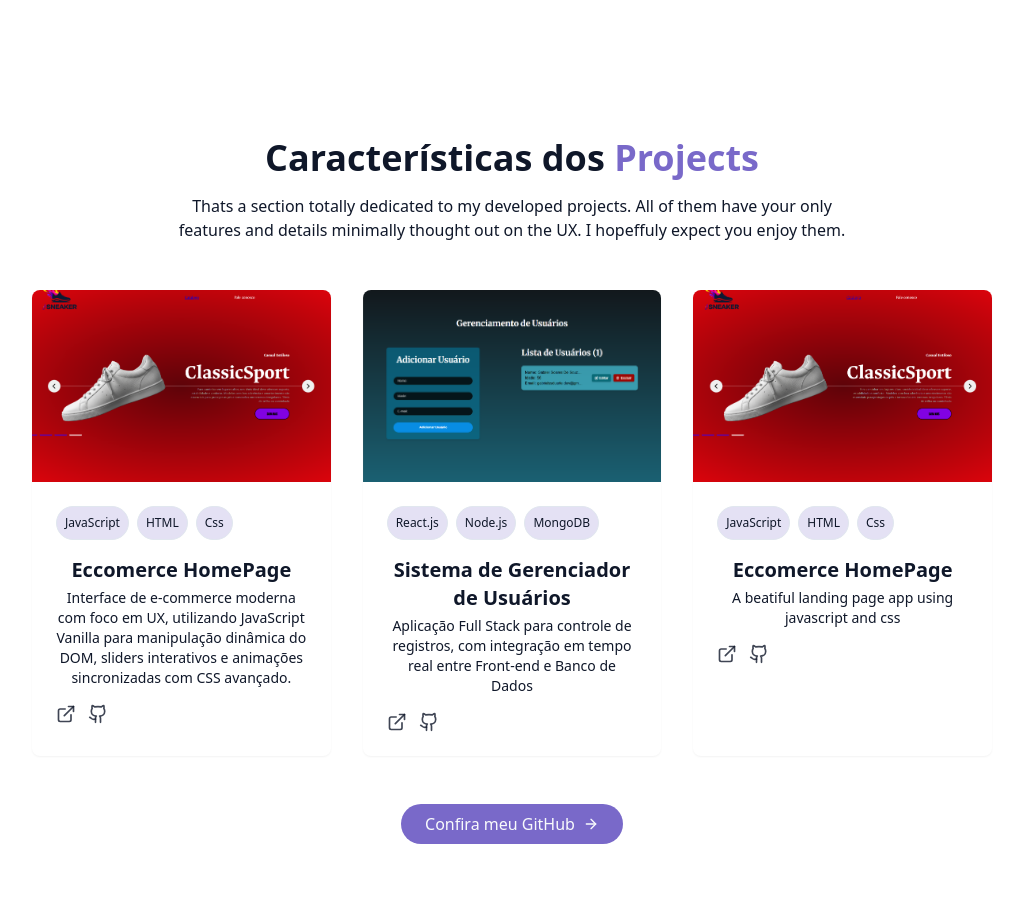
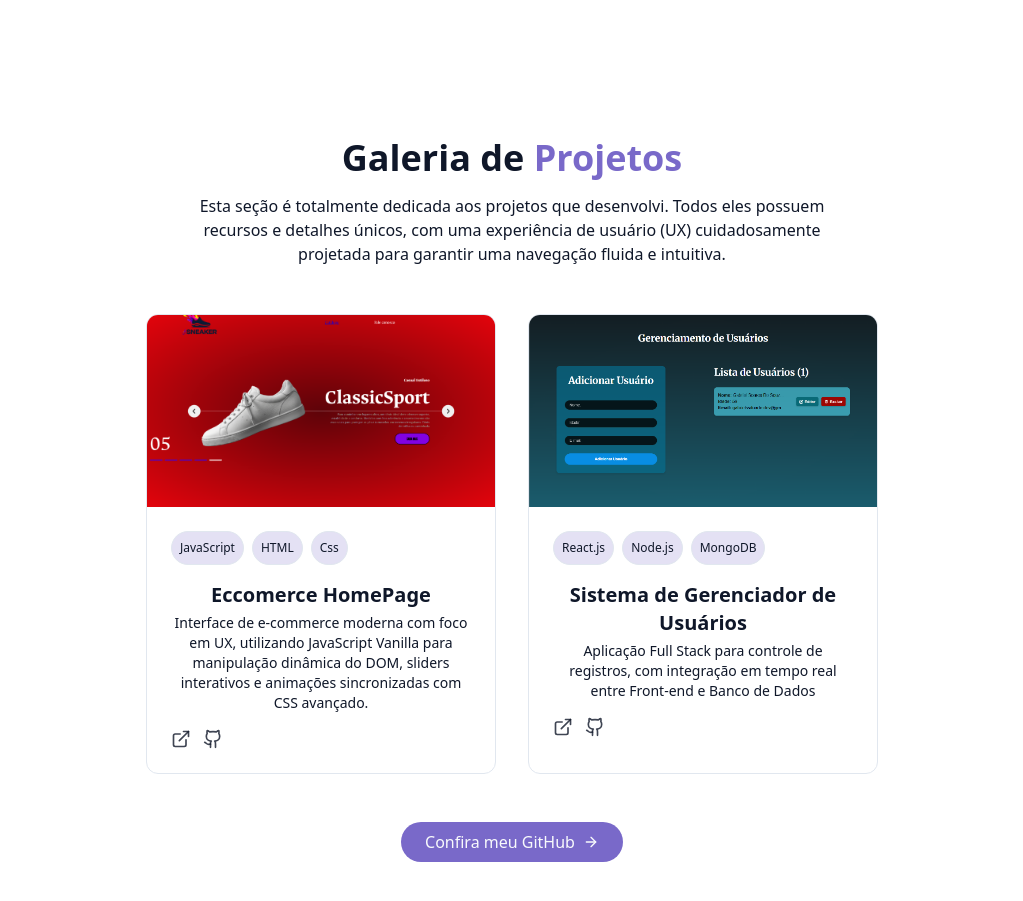
Before and after one commit to gabrielSSDuarteDev/Portifolio_Gabriel_Duarte, a React (Vite) app: page / in a window 1280 px wide. Shown: the part 2880-3781 px from the top of the page, without its empty margins (128-1151 px from the left). Built offline with nearby package versions, Linux system fonts and the light colour scheme.

Commit message:
Update ProjetcSection

```diff
--- a/src/components/ProjectsSection.tsx
+++ b/src/components/ProjectsSection.tsx
@@ -4,53 +4,44 @@ const projects = [
 
     {
         id: 1,
-            title:"Eccomerce HomePage",
+        title: "Eccomerce HomePage",
         description: "Interface de e-commerce moderna com foco em UX, utilizando JavaScript Vanilla para manipulação dinâmica do DOM, sliders interativos e animações sincronizadas com CSS avançado.",
         imagem: "/projects/porjeto1.png",
-            tags: ["JavaScript" , "HTML" , "Css"],
+        tags: ["JavaScript", "HTML", "Css"],
         demoUrl: "https://gabrielSSDuarteDev.github.io/classic-sport-ecommerce/",
         gitHubUrl: "https://github.com/gabrielSSDuarteDev/classic-sport-ecommerce",
 
     },
     {
         id: 2,
-            title:"Sistema de Gerenciador de Usuários",
+        title: "Sistema de Gerenciador de Usuários",
         description: "Aplicação Full Stack para controle de registros, com integração em tempo real entre Front-end e Banco de Dados",
         imagem: "/projects/projeto2.png",
-            tags: ["React.js" , "Node.js" , "MongoDB"],
+        tags: ["React.js", "Node.js", "MongoDB"],
         demoUrl: "https://manager-frontend-tsbm.onrender.com",
         gitHubUrl: "https://github.com/gabrielSSDuarteDev/FullStack-User-Manager",
 
     },
-        {
-            id: 3,
-            title:"Eccomerce HomePage",
-            description: "A beatiful landing page app using javascript and css",
-            imagem: "/projects/projeto3.png",
-            tags: ["JavaScript" , "HTML" , "Css"],
-            demoUrl: "https://www.youtube.com/watch?v=YVkUvmDQ3HY&list=RDYVkUvmDQ3HY&start_radio=1",
-            gitHubUrl: "https://github.com/",
 
-        },
 ]
 export const ProjectsSection = () => {
     return <section id="projects" className="py-24 px-4 relative">
         <div className="container mx-auto max-w-5xl">
             <h2 className="text-3xl md:text-4xl font-bold mb-4 text-center">
                 {" "}
-                    Características dos <span className="text-primary"> Projects</span>
+                Galeria de <span className="text-primary"> Projetos</span>
             </h2>
 
             <p className="text-center text-muted-foreground mb-12 max-w-2xl mx-auto">
-                    Thats a section totally dedicated to my developed projects. All of them have your only
-                    features and details minimally thought out on the UX. I hopeffuly expect you enjoy them.
+               Esta seção é totalmente dedicada aos projetos que desenvolvi.
+               Todos eles possuem recursos e detalhes únicos, com uma experiência de usuário (UX) cuidadosamente projetada para garantir
+                uma navegação fluida e intuitiva.
             </p>
 
-                <div className="grid grid-cols-1 md:grid-cols-2 lg:grid-cols-3 gap-8">
-                    {projects.map((project,key) =>
-                      <div
-                        key={key}
-                        className="group bg-card rounded-lg overflow-hidden shadow-xs card-hover"
+            <div className="flex flex-wrap justify-center gap-8">
+                {projects.map((project, key) =>
+                   <div key={key}
+                   className="bg-card rounded-xl overflow-hidden border border-border card-hover w-full max-w-[350px]"
                    >
                         <div className="h-48 overflow-hidden">
                             <img
@@ -78,13 +69,13 @@ export const ProjectsSection = () => {
                                         href={project.demoUrl}
                                         target="_blank"
                                         className="text-foreground/80 hover:text-primary transition-colors duratio">
-                                    <ExternalLink size={20}/>
+                                        <ExternalLink size={20} />
                                     </a>
                                     <a
                                         href={project.gitHubUrl}
                                         target="_blank"
                                         className="text-foreground/80 hover:text-primary transition-colors" >
-                                    <Github size={20}/>
+                                        <Github size={20} />
                                     </a>
                                 </div>
                             </div>
@@ -95,9 +86,9 @@ export const ProjectsSection = () => {
 
             <div className="text-center mt-12">
                 <a className="portifolio-buttons w-fit flex items-center mx-auto gap-2"
-                    target="_blank"
+                    target="_blank" rel="noopener noreferrer"
                     href="https://github.com/gabrielSSDuarteDev">
-                          Confira meu GitHub <ArrowRight size={16}/>
+                    Confira meu GitHub <ArrowRight size={16} />
                 </a>
             </div>
 
```
Lines whose indentation alone changed are shown as unchanged.
